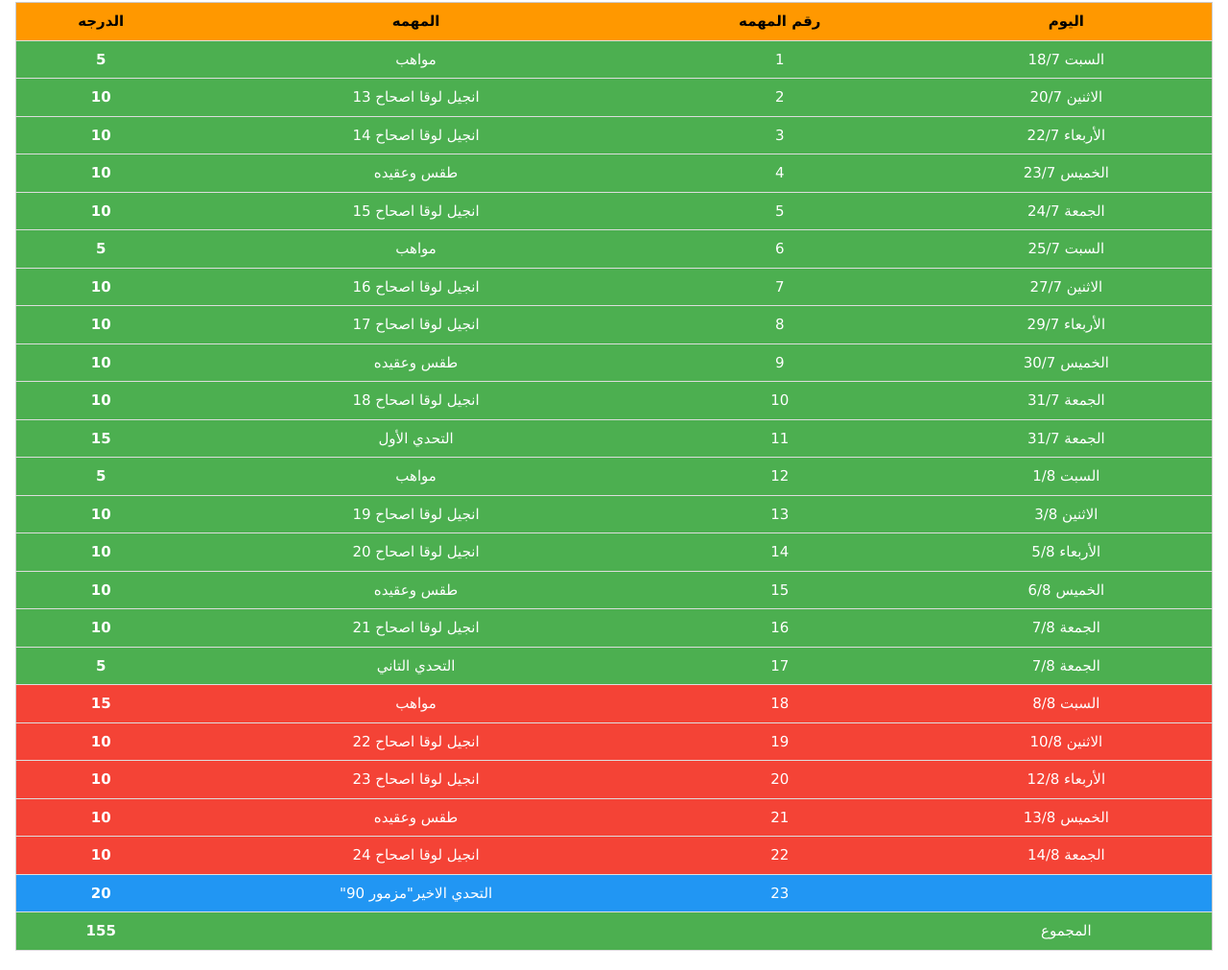
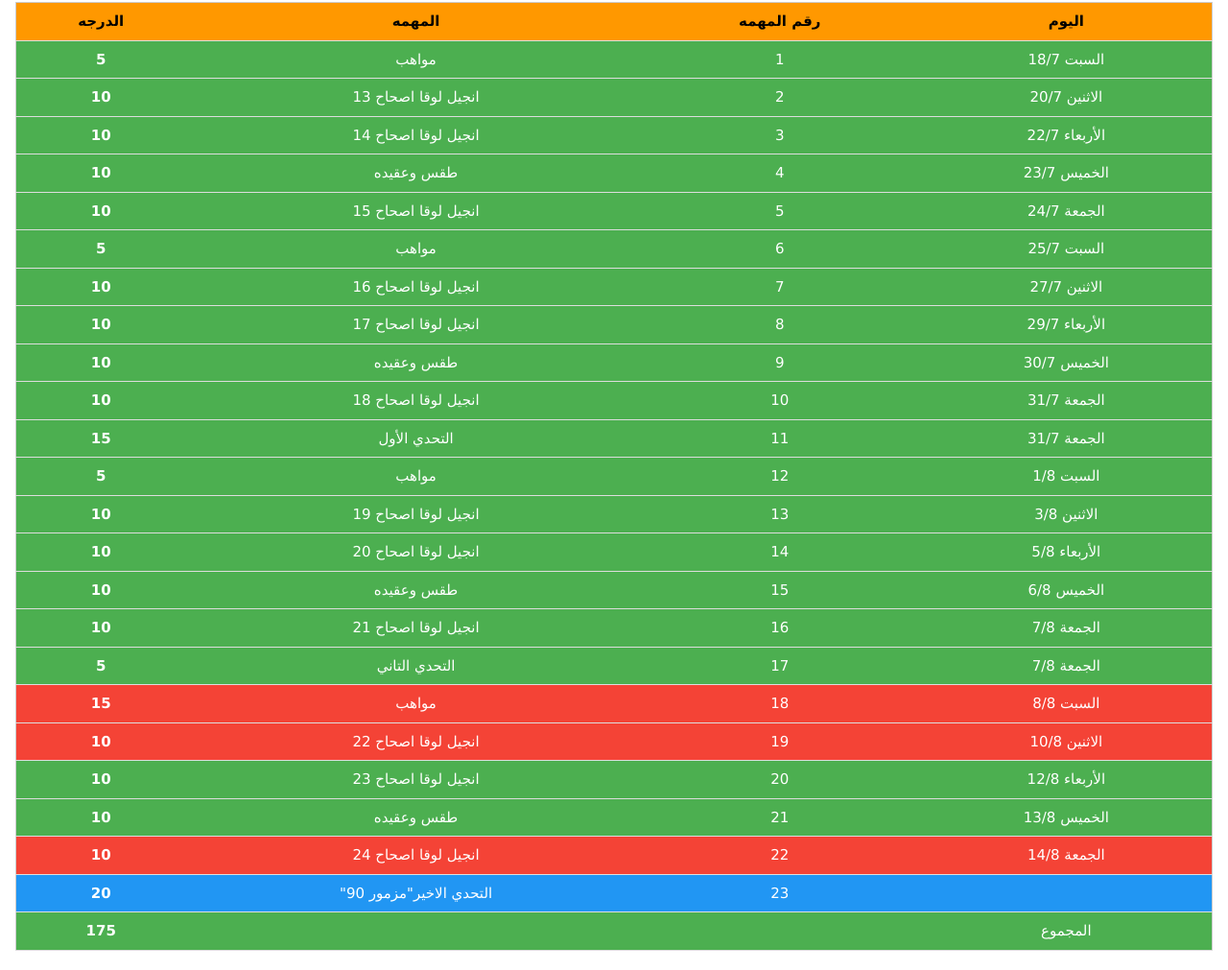
Before and after one commit to mina0011/Aliens-attack, a plain HTML site: page member5.html in a window 1280 px wide. Shown: the part 506-1517 px from the top of the page at 96% size. Drawn offline with nearby package versions, Linux system fonts and the light colour scheme.

Commit message:
Update member5.html

```diff
--- a/member5.html
+++ b/member5.html
@@ -32,7 +32,7 @@
             <a href="https://docs.google.com/forms/d/e/1FAIpQLSeYNaicKWToDLv7tg71CWqg0dj1ef2jdIVog4m3L7ITipUMqQ/viewform" target="_blank"><button class="btn btn4">19</button></a>
             <a href="https://docs.google.com/forms/d/e/1FAIpQLScIIyhlrildLNXz8rvuZfRC-FzCcncgDLjej5J03Ri1DbC4vA/viewform" target="_blank"><button class="btn btn4">20</button></a>
             <a href="https://docs.google.com/forms/d/e/1FAIpQLSeUza6_bkqWRUK5Bh5sUQRyNSVRPV0j-Hk1-qSQBOsZRhc4dA/viewform" target="_blank"><button class="btn btn4">21</button></a>
-            <button class="btn btn2">22</button>
+            <a href="https://docs.google.com/forms/d/e/1FAIpQLSf_eQ3_DWt7U02LXXBk8Bvr91P1JuwP8G3pdspeUn18pUQapg/viewform" target="_blank"><button class="btn btn4">22</button></a>
         </div>
 
         <div class="w3-container" style="margin-top: 20px; margin-bottom: 20px;" dir="rtl">
@@ -159,13 +159,13 @@
               <td>انجيل لوقا اصحاح 22</td>
               <th>10</th>
             </tr>
-            <tr class="w3-red">
+            <tr class="w3-green">
               <td>الأربعاء 12/8 </td>
               <td>20</td>
               <td>انجيل لوقا اصحاح 23</td>
               <th>10</th>
             </tr>
-            <tr class="w3-red">
+            <tr class="w3-green">
               <td>الخميس 13/8 </td>
               <td>21</td>
               <td>طقس وعقيده</td>
@@ -187,7 +187,7 @@
               <td>المجموع</td>
               <td></td>
               <td></td>
-              <th>155</th>
+              <th>175</th>
             </tr>
           </table>
         </div>
```
